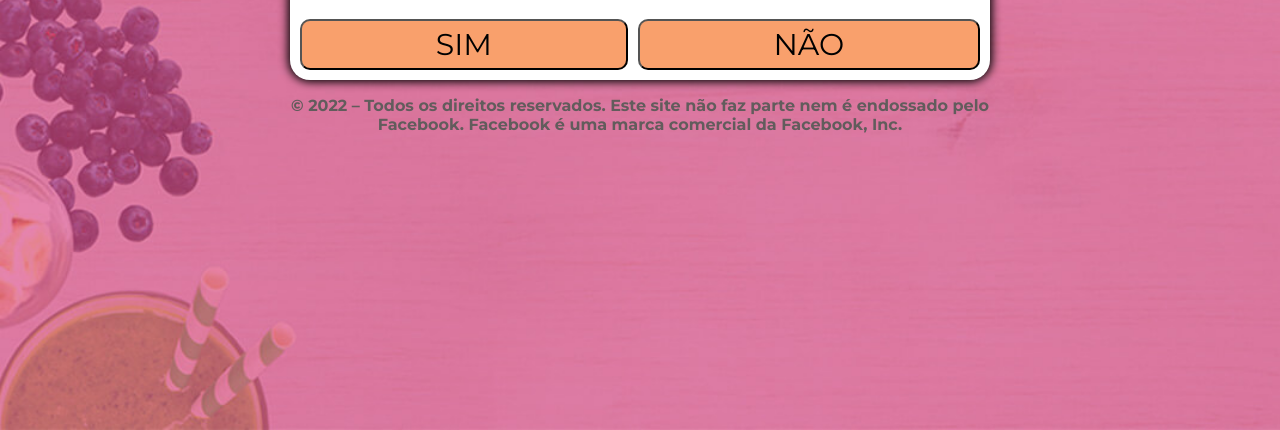
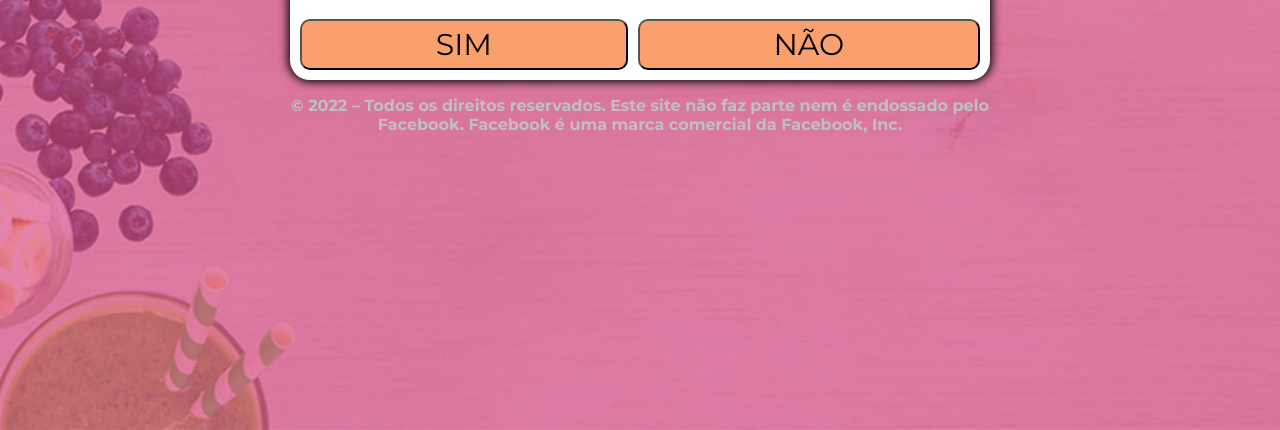
Before and after one commit to lucasvale1000/zerobarrigapro.online, a plain HTML site: page quiz/index.html in a window 1280 px wide. Shown: the part 370-800 px from the top of the page. Drawn offline with Linux system fonts and the light colour scheme.

Commit message:
Add files via upload

```diff
--- a/quiz/index.html
+++ b/quiz/index.html
@@ -117,7 +117,7 @@
 <div class="answer"><button class="btn" onclick="redirect()">SIM</button><button class="btn" onclick="redirect()">N&Atilde;O</button></div>
 </div>
 </div>
-<p style="text-align: center; font-weight: bold;"><span style="color:#625c5c;">&copy; 2022 &ndash; Todos os direitos reservados. Este site n&atilde;o faz parte nem &eacute; endossado pelo Facebook. Facebook &eacute; uma marca comercial da Facebook, Inc.</span></p>
+<p style="text-align: center; font-weight: bold;"><span style="color:#C0C0C0;">&copy; 2022 &ndash; Todos os direitos reservados. Este site n&atilde;o faz parte nem &eacute; endossado pelo Facebook. Facebook &eacute; uma marca comercial da Facebook, Inc.</span></p>
 </div>
 <p></p>
 <script>
```
